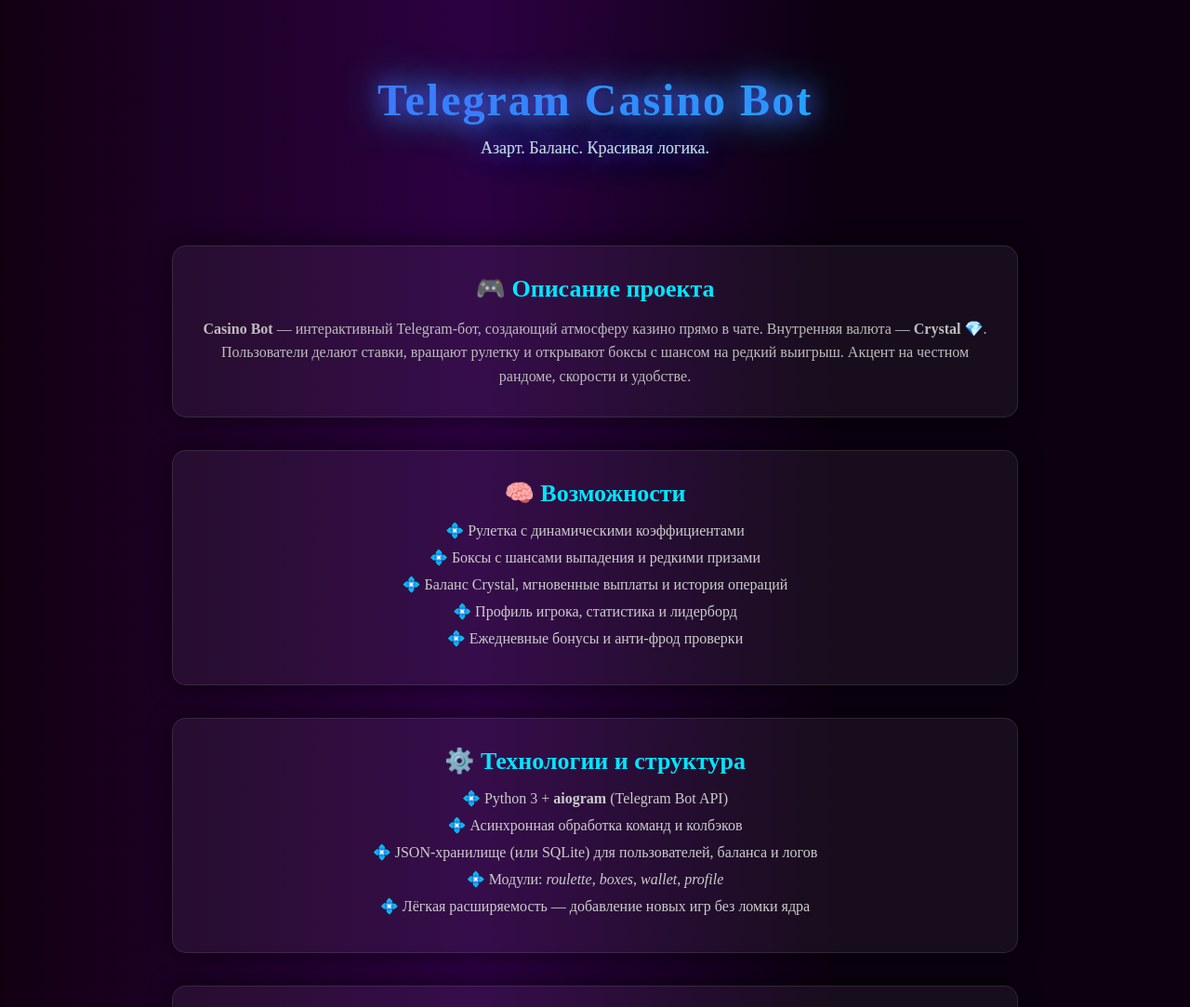
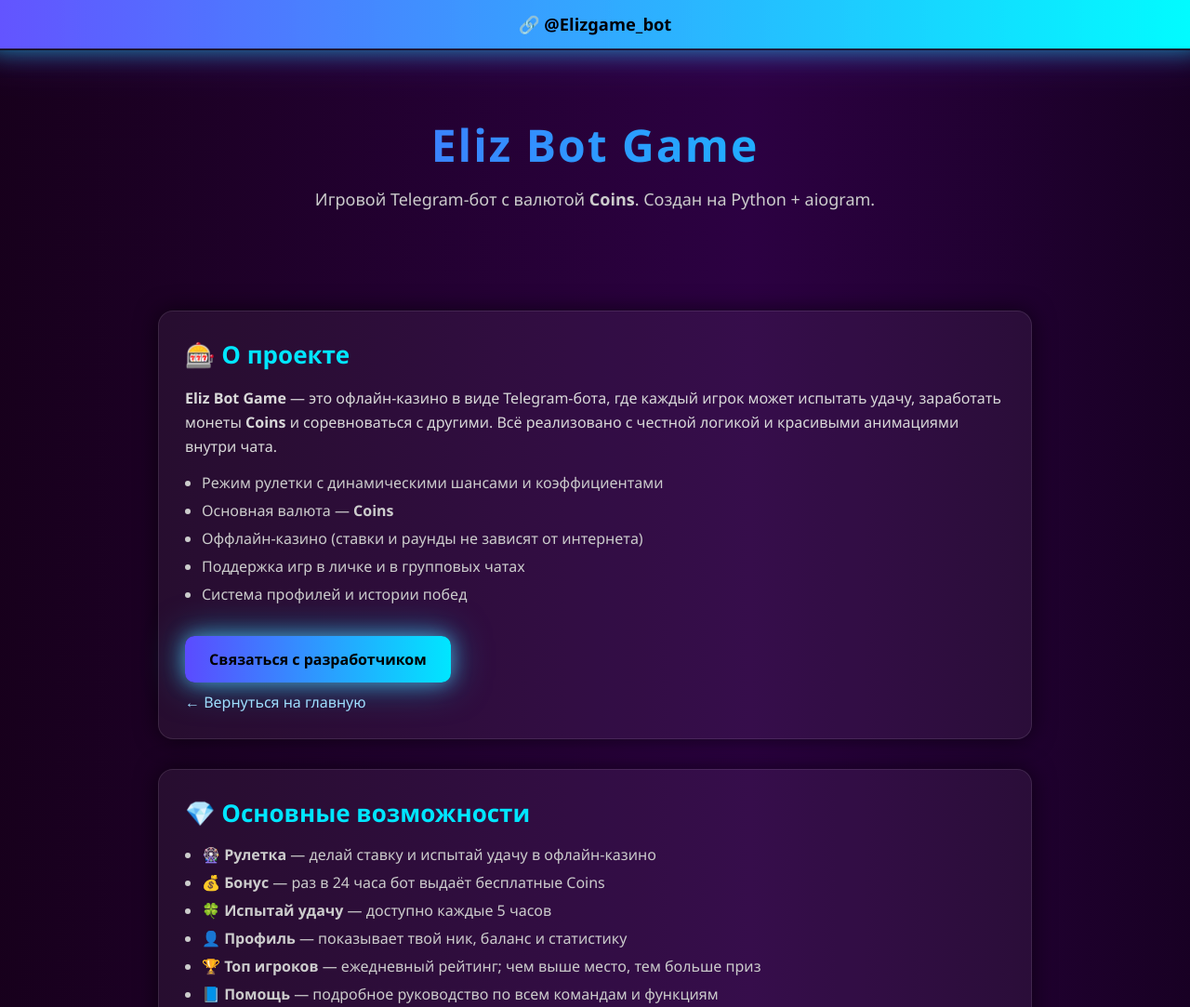
Before and after one commit to thisigorek1-cmd/portfolio, a plain HTML site: page bot.html in a window 1280 px wide. Shown: the top 1083 px of the page at 93% size. Drawn offline with Linux system fonts and the light colour scheme.

Commit message:
Обновил страницу Eliz Bot Game

```diff
--- a/bot.html
+++ b/bot.html
@@ -2,166 +2,182 @@
 <html lang="ru">
 <head>
   <meta charset="UTF-8" />
-  <meta name="viewport" content="width=device-width, initial-scale=1.0" />
-  <title>Telegram Casino Bot | Igor Dev</title>
+  <meta name="viewport" content="width=device-width, initial-scale=1.0"/>
+  <title>Eliz Bot Game — Telegram Bot | Igor Dev</title>
   <style>
-    :root {
-      --accent1: #5b4bff;
-      --accent2: #00e6ff;
-      --text: #eaeaea;
-      --shadow: 0 0 25px #5b4bff, 0 0 45px #00e6ff;
+    :root{
+      --accent1:#5b4bff;
+      --accent2:#00e6ff;
+      --text:#eaeaea;
+      --card:#ffffff0d;
+      --border:#ffffff1a;
+      --line:#222;
+      --shadow:0 0 25px #5b4bff,0 0 45px #00e6ff;
     }
+    *{box-sizing:border-box}
+    body{
+      margin:0;
+      color:var(--text);
+      background:linear-gradient(270deg,#0c0011 30%,#2c0142 60%,#120012 100%);
+      background-size:200% 200%;
+      animation:bg 14s ease-in-out infinite;
+      font-family:'Segoe UI',Roboto,sans-serif;
+    }
+    @keyframes bg{0%,100%{background-position:right}50%{background-position:left}}
 
-    * { box-sizing: border-box; margin: 0; padding: 0; }
+    .top-banner{
+      background:linear-gradient(90deg,var(--accent1),var(--accent2));
+      padding:14px 25px;
+      text-align:center;
+      font-weight:700;
+      color:#000;
+      font-size:18px;
+      border-bottom:1px solid #111;
+      box-shadow:0 0 25px rgba(0,230,255,.5),0 0 45px rgba(91,75,255,.4);
+      transition:.3s;
+    }
+    .top-banner:hover{filter:brightness(1.1);transform:scale(1.02);}
+    .top-banner a{color:#000;text-decoration:none;}
 
-    body {
-      height: 100vh;
-      margin: 0;
-      background: linear-gradient(
-        270deg,
-        #0c0011 30%,         /* переход в синий */
-        #2c0142 60%,         /* глубокий фиолетовый центр */
-        #120012 100%         /* чёрный слева */
-      );
-      background-attachment: fixed;
-      background-size: 200% 200%;
-      animation: neonFlow 14s ease-in-out infinite;
+    header{text-align:center;padding:70px 20px 40px;}
+    header h1{
+      margin:0;
+      font-size:48px;
+      letter-spacing:2px;
+      background:linear-gradient(90deg,var(--accent1),var(--accent2));
+      -webkit-background-clip:text;
+      background-clip:text;
+      color:transparent;
     }
+    header p{margin-top:12px;color:#ccc;font-size:18px;}
 
-    @keyframes neonFlow {
-      0%, 100% { background-position: right; }
-      50% { background-position: left; }
+    main{max-width:980px;margin:50px auto;padding:0 20px;}
+    .block{
+      background:var(--card);
+      border:1px solid var(--border);
+      border-radius:16px;
+      padding:28px;
+      margin-bottom:32px;
+      box-shadow:0 0 25px rgba(0,0,0,.6);
+      transition:.3s;
     }
+    .block:hover{transform:translateY(-4px);border-color:var(--accent2);box-shadow:var(--shadow);}
+    h2{margin:0 0 16px;font-size:26px;color:var(--accent2);}
+    p{color:#d9d9d9;line-height:1.65;font-size:16px;margin:0 0 14px;}
+    ul{margin:0;padding-left:18px;}
+    li{margin:8px 0;color:#ccc;font-size:16px;}
 
-    header {
-      text-align: center;
-      padding: 80px 20px 40px;
-      background: linear-gradient(90deg, var(--accent1), var(--accent2));
-      -webkit-background-clip: text;
-      background-clip: text;
-      color: transparent;
-      text-shadow: var(--shadow);
+    .btn{
+      display:inline-block;
+      margin-top:26px;
+      padding:14px 26px;
+      border-radius:10px;
+      font-weight:700;
+      text-decoration:none;
+      color:#000;
+      background:linear-gradient(90deg,var(--accent1),var(--accent2));
+      box-shadow:0 0 20px rgba(108,199,255,.6),0 0 40px rgba(0,230,255,.5);
+      transition:.35s ease;
     }
+    .btn:hover{transform:scale(1.06);filter:brightness(1.08);box-shadow:0 0 30px #6c63ff,0 0 60px #00e6ff;}
+    .back{display:inline-block;margin-top:10px;color:#9fdfff;text-decoration:none;}
+    .back:hover{text-decoration:underline;}
 
-    header h1 { font-size: 48px; letter-spacing: 2px; }
-    header p  { margin-top: 10px; font-size: 18px; color: #ccc; }
-
-    main {
-      max-width: 950px;
-      margin: 50px auto;
-      padding: 0 20px;
-      text-align: center;
-    }
-
-    .block {
-      background: rgba(255,255,255,0.05);
-      padding: 30px;
-      margin-bottom: 35px;
-      border-radius: 15px;
-      border: 1px solid rgba(255,255,255,0.1);
-      box-shadow: 0 0 25px rgba(0,0,0,0.6);
-      transition: 0.3s;
-    }
-    .block:hover {
-      transform: translateY(-6px);
-      box-shadow: var(--shadow);
-      border-color: var(--accent2);
-    }
-
-    h2 {
-      color: var(--accent2);
-      margin-bottom: 15px;
-      font-size: 26px;
-    }
-    p  { color: #bdbdbd; font-size: 16px; line-height: 1.6; }
-
-    ul { list-style: none; padding: 0; margin-top: 15px; }
-    li { margin-bottom: 10px; color: #ccc; font-size: 16px; }
-    li::before { content: "💠 "; color: var(--accent2); }
-
-    /* Кнопка "Назад" */
-    .back-btn {
-      display: inline-block;
-      margin-top: 40px;
-      padding: 14px 28px;
-      border-radius: 10px;
-      font-weight: bold;
-      color: #000;
-      background: linear-gradient(90deg, var(--accent1), var(--accent2));
-      text-decoration: none;
-      box-shadow: 0 0 20px rgba(108, 99, 255, 0.6), 0 0 40px rgba(0, 230, 255, 0.5);
-      transition: 0.35s ease;
-    }
-    .back-btn:hover {
-      transform: scale(1.06);
-      filter: brightness(1.15);
-      box-shadow: 0 0 30px #6c63ff, 0 0 60px #00e6ff;
-    }
-
-    footer {
-      text-align: center;
-      padding: 25px;
-      font-size: 14px;
-      color: #aaa;
-      border-top: 1px solid #222;
-      margin-top: 60px;
-    }
+    footer{text-align:center;padding:28px 20px 60px;font-size:14px;color:#aaa;border-top:1px solid var(--line);margin-top:50px;}
+    footer a{color:#9fdfff;text-decoration:none;}
+    footer a:hover{text-decoration:underline;}
   </style>
 </head>
 <body>
+
+  <!-- Верхняя ссылка -->
+  <div class="top-banner">
+    🔗 <a href="https://t.me/Elizgame_bot" target="_blank">@Elizgame_bot</a>
+  </div>
+
   <header>
-    <h1>Telegram Casino Bot</h1>
-    <p>Азарт. Баланс. Красивая логика.</p>
+    <h1>Eliz Bot Game</h1>
+    <p>Игровой Telegram-бот с валютой <strong>Coins</strong>. Создан на Python + aiogram.</p>
   </header>
 
   <main>
+
     <div class="block">
-      <h2>🎮 Описание проекта</h2>
-      <p>
-        <strong>Casino Bot</strong> — интерактивный Telegram-бот, создающий атмосферу казино прямо в чате.
-        Внутренняя валюта — <strong>Crystal</strong> 💎. Пользователи делают ставки, вращают рулетку
-        и открывают боксы с шансом на редкий выигрыш. Акцент на честном рандоме, скорости и удобстве.
-      </p>
+      <h2>🎰 О проекте</h2>
+      <p><strong>Eliz Bot Game</strong> — это офлайн-казино в виде Telegram-бота, где каждый игрок может испытать удачу, заработать монеты <strong>Coins</strong> и соревноваться с другими. Всё реализовано с честной логикой и красивыми анимациями внутри чата.</p>
+      <ul>
+        <li>Режим рулетки с динамическими шансами и коэффициентами</li>
+        <li>Основная валюта — <strong>Coins</strong></li>
+        <li>Оффлайн-казино (ставки и раунды не зависят от интернета)</li>
+        <li>Поддержка игр в личке и в групповых чатах</li>
+        <li>Система профилей и истории побед</li>
+      </ul>
+      <a class="btn" href="https://t.me/developer_876" target="_blank">Связаться с разработчиком</a>
+      <br><a class="back" href="index.html">← Вернуться на главную</a>
     </div>
 
     <div class="block">
-      <h2>🧠 Возможности</h2>
+      <h2>💎 Основные возможности</h2>
       <ul>
-        <li>Рулетка с динамическими коэффициентами</li>
-        <li>Боксы с шансами выпадения и редкими призами</li>
-        <li>Баланс Crystal, мгновенные выплаты и история операций</li>
-        <li>Профиль игрока, статистика и лидерборд</li>
-        <li>Ежедневные бонусы и анти-фрод проверки</li>
+        <li>🎡 <strong>Рулетка</strong> — делай ставку и испытай удачу в офлайн-казино</li>
+        <li>💰 <strong>Бонус</strong> — раз в 24 часа бот выдаёт бесплатные Coins</li>
+        <li>🍀 <strong>Испытай удачу</strong> — доступно каждые 5 часов</li>
+        <li>👤 <strong>Профиль</strong> — показывает твой ник, баланс и статистику</li>
+        <li>🏆 <strong>Топ игроков</strong> — ежедневный рейтинг; чем выше место, тем больше приз</li>
+        <li>📘 <strong>Помощь</strong> — подробное руководство по всем командам и функциям</li>
+        <li>🤝 <strong>Игра в чатах</strong> — можно добавить бота в группу и играть с друзьями</li>
       </ul>
     </div>
 
     <div class="block">
-      <h2>⚙️ Технологии и структура</h2>
+      <h2>⚙️ Технологии</h2>
       <ul>
-        <li>Python 3 + <strong>aiogram</strong> (Telegram Bot API)</li>
-        <li>Асинхронная обработка команд и колбэков</li>
-        <li>JSON-хранилище (или SQLite) для пользователей, баланса и логов</li>
-        <li>Модули: <em>roulette</em>, <em>boxes</em>, <em>wallet</em>, <em>profile</em></li>
-        <li>Лёгкая расширяемость — добавление новых игр без ломки ядра</li>
+        <li>Язык: Python 3</li>
+        <li>Фреймворк: <strong>aiogram</strong> (Telegram Bot API)</li>
+        <li>Асинхронная логика: asyncio, FSM (состояния)</li>
+        <li>Хранилище данных: JSON / SQLite</li>
+        <li>Модули: баланс, бонус, удача, топ, профиль, помощь, казино</li>
+        <li>Честные алгоритмы рандома и антифрод-проверка</li>
+        <li>Оптимизация под большие чаты и высокую нагрузку</li>
       </ul>
     </div>
 
     <div class="block">
-      <h2>🚀 Особенности</h2>
-      <p>
-        Плавная игровая петля, честные алгоритмы случайности, минималистичный UX.
-        Проект легко масштабируется: магазин скинов, кланы, турниры, реферальная система — всё это можно
-        подключить отдельными модулями.
-      </p>
+      <h2>🚀 Фишки и детали</h2>
+      <ul>
+        <li>Красивый дизайн ответов, иконки, эмодзи и плавные анимации</li>
+        <li>Гибкая система команд и inline-меню</li>
+        <li>Автоматическая выдача наград и авто-топ каждые 24 часа</li>
+        <li>Отдельные функции для админов: статистика, чистка, награды</li>
+        <li>Легко расширяется — можно добавлять новые мини-игры</li>
+      </ul>
     </div>
 
-    <!-- Кнопка назад -->
-    <a href="index.html" class="back-btn">⬅ Вернуться на главную</a>
+    <div class="block">
+      <h2>🧠 Как это работает</h2>
+      <p>Eliz Bot Game использует асинхронную архитектуру: каждое действие игрока — отдельная операция без лагов. Баланс и профиль сохраняются локально, а топ обновляется автоматически по времени. Благодаря офлайн-модели бот работает стабильно даже при высокой активности.</p>
+    </div>
+
+    <div class="block">
+      <h2>🛠️ Развивается</h2>
+      <ul>
+        <li>Добавление мини-игр: “Dice”, “Crash”, “Мины”</li>
+        <li>Еженедельные ивенты и сезонные таблицы</li>
+        <li>Мультичатовые турниры с автоматическим распределением призов</li>
+        <li>Веб-панель управления и статистика</li>
+      </ul>
+    </div>
+
   </main>
 
   <footer>
-   <p>© 2025 Igor Dev. создано При поддержки кофе.</p>
-     <a href="https://t.me/developer_876">Telegram</a>
+    <p>© 2025 Igor Dev. Создано при поддержке кофе.</p>
+    <p>
+      <a href="https://github.com/thisigorek1-cmd" target="_blank">GitHub</a> •
+      <a href="https://t.me/developer_876" target="_blank">Telegram</a> •
+      <a href="https://t.me/Elizgame_bot" target="_blank">@Elizgame_bot</a>
+    </p>
   </footer>
+
 </body>
 </html>
```
Also changed, not shown: eliz.html (+3 -3 lines), index.html (+6 -6 lines), my.html (+2 -2 lines), images/OIP (1).webp (deleted), images/R.jpg (added).
